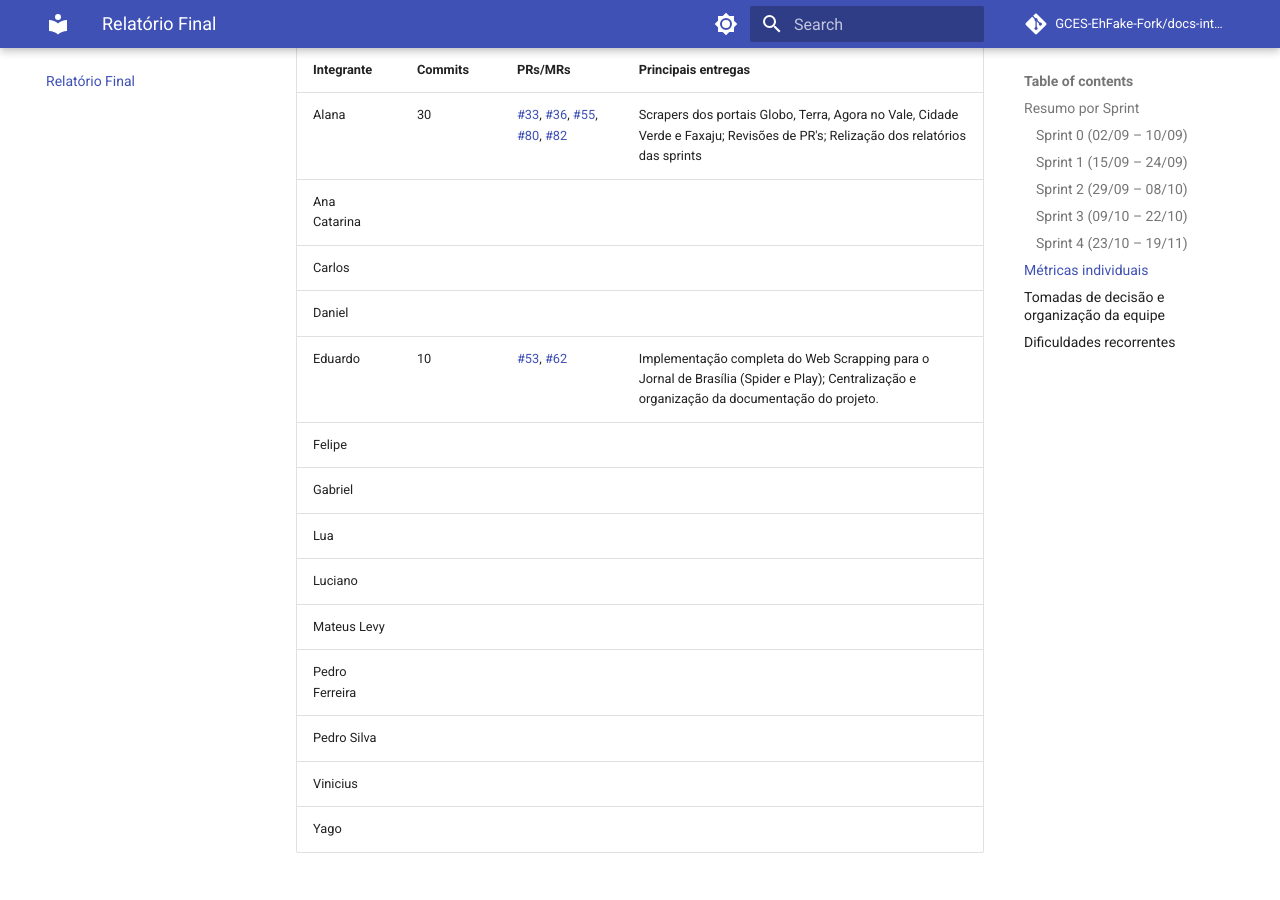
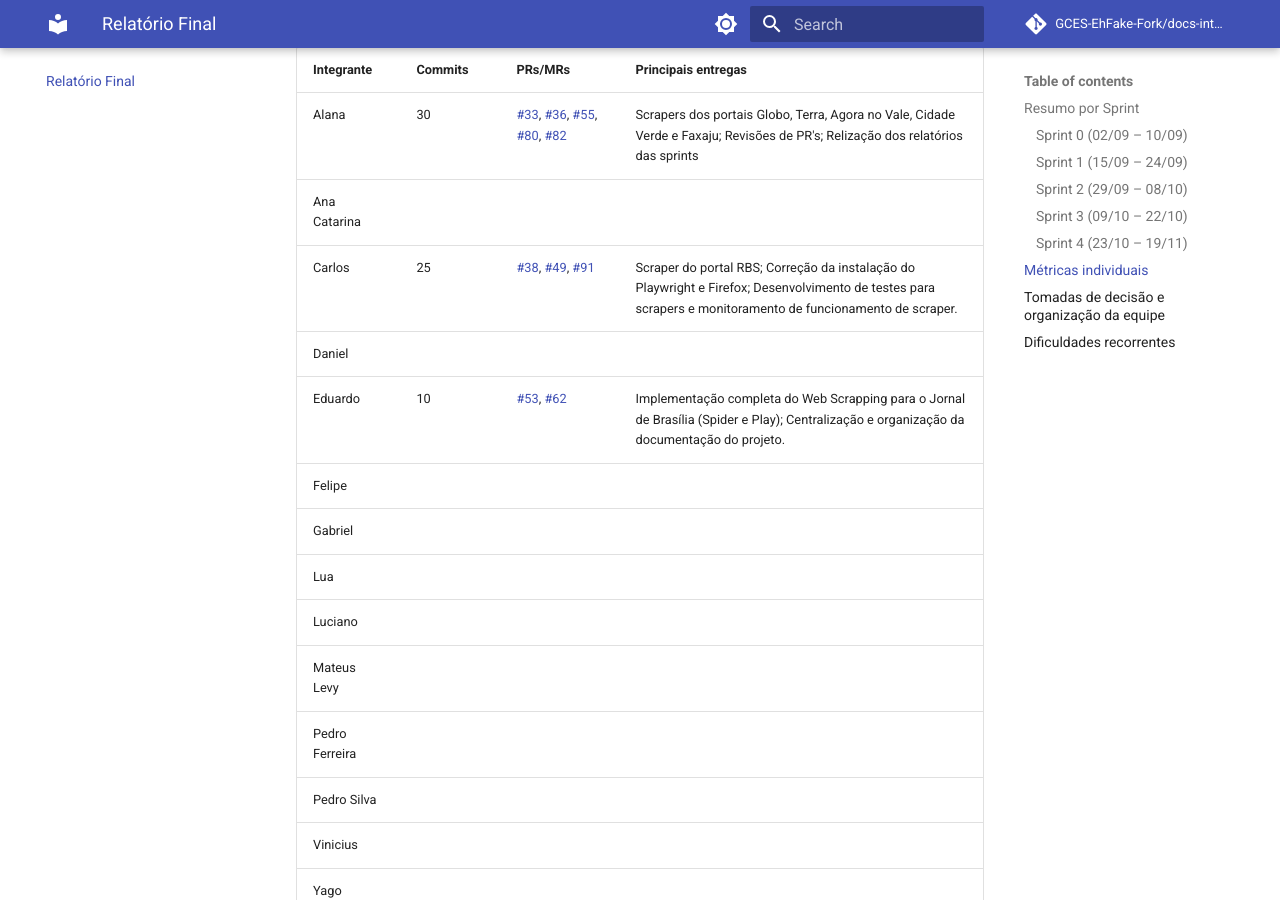
Before and after one commit to GCES-EhFake-Fork/docs-interno, an MkDocs documentation site: the page built from docs/relatorioFinal.md, in a window 1280 px wide and 900 px high, scrolled down 1391 px. Built offline with MkDocs 1.6.1 and Material for MkDocs 9.7.7, drawn with Linux system fonts in a browser that asks for light colours; comment, search, counter and statistics services are not loaded.

Commit message:
docs: Adicionando contribuições Carlos

```diff
--- a/docs/relatorioFinal.md
+++ b/docs/relatorioFinal.md
@@ -35,7 +35,7 @@
 | -------------- | ------- | ------------------------------------------------------------------------------------------------------------------------------------------------------------------------------------------------------------------------------------------------------------------ | ------------------------------------------------------------------------------------------------------------------------------- |
 | Alana          | 30      | [#33](https://github.com/EH-FAKE/check-up/pull/33), [#36](https://github.com/EH-FAKE/check-up/pull/36), [#55](https://github.com/EH-FAKE/check-up/pull/55), [#80](https://github.com/EH-FAKE/check-up/pull/80), [#82](https://github.com/EH-FAKE/check-up/pull/82) | Scrapers dos portais Globo, Terra, Agora no Vale, Cidade Verde e Faxaju; Revisões de PR's; Relização dos relatórios das sprints |
 | Ana Catarina   |         |                                                                                                                                                                                                                                                                    |                                                                                                                                 |
-| Carlos         |         |                                                                                                                                                                                                                                                                    |                                                                                                                                 |
+| Carlos         |    25  |       [#38](https://github.com/EH-FAKE/check-up/pull/38), [#49](https://github.com/EH-FAKE/check-up/pull/49), [#91](https://github.com/EH-FAKE/check-up/pull/91)  | Scraper do portal RBS; Correção da instalação do Playwright e Firefox; Desenvolvimento de testes para scrapers e monitoramento de funcionamento de scraper.           |
 | Daniel         |         |                                                                                                                                                                                                                                                                    |                                                                                                                                 |
 | Eduardo        |    10     |     [#53](https://github.com/EH-FAKE/check-up/pull/53), [#62](https://github.com/EH-FAKE/check-up/pull/62)                                                                                                                                                                                                                                                        | Implementação completa do Web Scrapping para o Jornal de Brasília (Spider e Play); Centralização e organização da documentação do projeto.                                                                                                                                |
 | Felipe         |         |                                                                                                                                                                                                                                                                    |                                                                                                                                 |
```
Also changed, not shown: docs/sprints/sprint4.md (+1 -1 lines).
